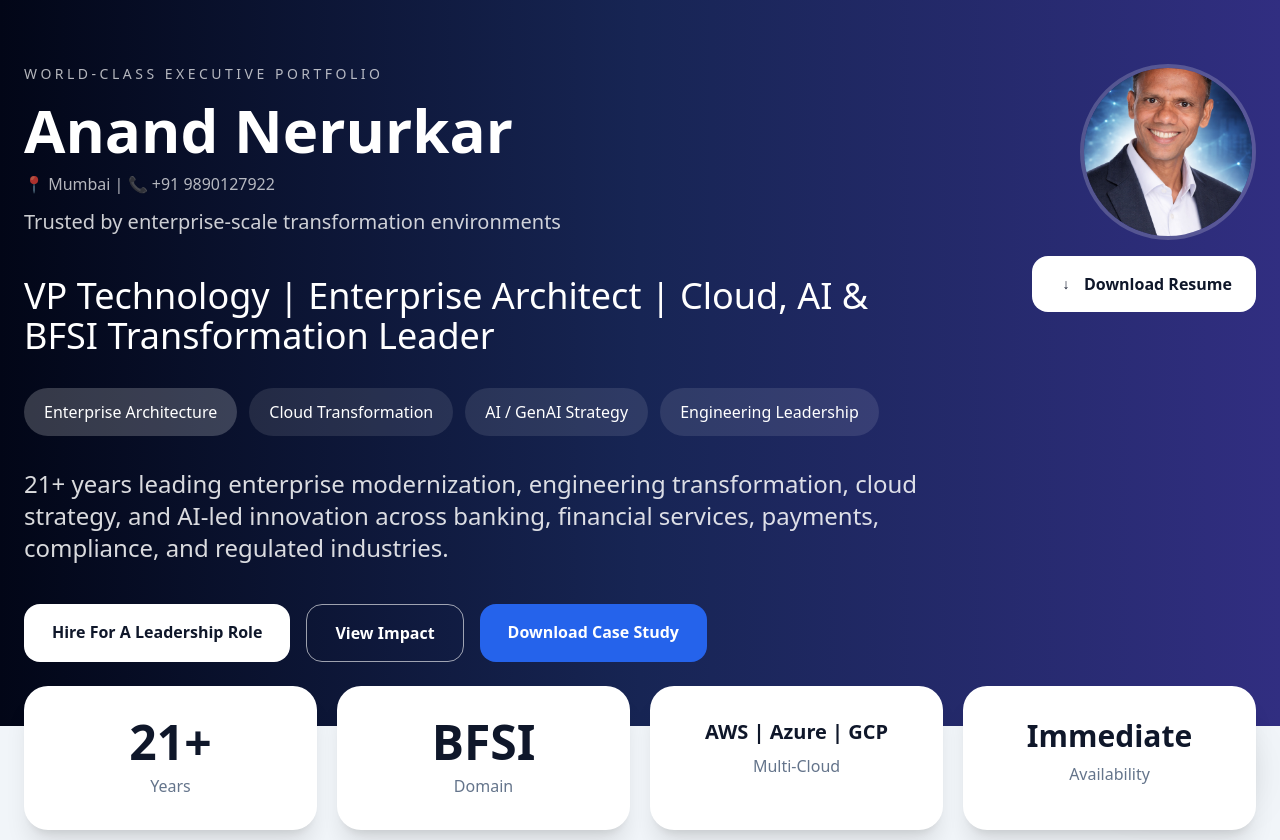
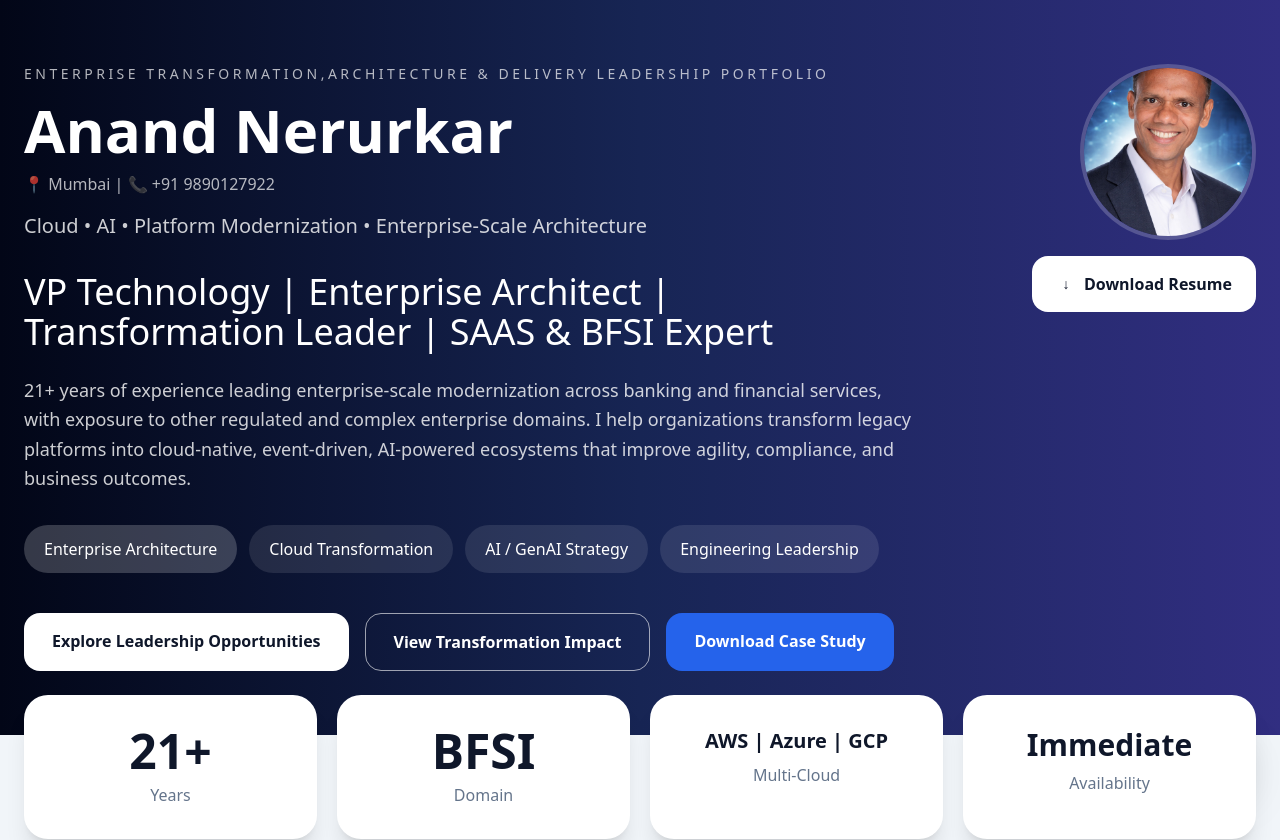
Before and after one commit to anerurkar/anandn-portfolio, a React (Vite) app: page / in a window 1280 px wide. Shown: the top 840 px of the page. Built offline with nearby package versions, Linux system fonts and the light colour scheme.

Commit message:
HERO SECTION

```diff
--- a/src/App.jsx
+++ b/src/App.jsx
@@ -36,9 +36,11 @@ export default function ExecutivePortfolio() {
   <div className="max-w-7xl mx-auto px-6 py-16">
     <div className="flex justify-between items-start gap-8 flex-col md:flex-row">
 
+      {/* LEFT */}
       <div className="max-w-4xl">
+
         <p className="uppercase tracking-[0.25em] text-white/70 text-sm">
-                World-Class Executive Portfolio
+          Enterprise Transformation,Architecture & Delivery Leadership Portfolio
         </p>
 
         <h1 className="text-5xl md:text-6xl font-bold mt-4">
@@ -49,21 +51,32 @@ export default function ExecutivePortfolio() {
           📍 Mumbai | 📞 +91 9890127922
         </p>
 
-              <p className="mt-3 text-xl text-white/80">
-                Trusted by enterprise-scale transformation environments
+        <p className="mt-4 text-xl text-white/80">
+          Cloud • AI • Platform Modernization • Enterprise-Scale Architecture
         </p>
 
-              <h2 className="mt-10 text-3xl md:text-4xl leading-tight">
-                VP Technology | Enterprise Architect | Cloud, AI & BFSI Transformation Leader
+        <h2 className="mt-8 text-3xl md:text-4xl leading-tight">
+		VP Technology | Enterprise Architect | Transformation Leader | SAAS & BFSI Expert
+
         </h2>
 
+        {/* REFINED VALUE STATEMENT */}
+        <p className="mt-6 text-lg text-white/80 leading-relaxed">
+          21+ years of experience leading enterprise-scale modernization across banking and financial services,
+          with exposure to other regulated and complex enterprise domains. I help organizations transform legacy platforms
+          into cloud-native, event-driven, AI-powered ecosystems that improve agility, compliance, and business outcomes.
+        </p>
+
+        {/* TABS */}
         <div className="flex flex-wrap gap-3 mt-8">
           {Object.keys(tabs).map((t) => (
             <button
               key={t}
               onClick={() => setTab(t)}
               className={`px-5 py-3 rounded-full transition ${
-                      tab === t ? 'bg-white/20' : 'bg-white/10 hover:bg-white/15'
+                tab === t
+                  ? 'bg-white/20'
+                  : 'bg-white/10 hover:bg-white/15'
               }`}
             >
               {t}
@@ -71,27 +84,36 @@ export default function ExecutivePortfolio() {
           ))}
         </div>
 
-              <p className="mt-8 text-xl md:text-2xl text-white/85 leading-relaxed">
-                21+ years leading enterprise modernization, engineering transformation, cloud strategy, and AI-led innovation across banking, financial services, payments, compliance, and regulated industries.
-              </p>
-
+        {/* CTA */}
         <div className="mt-10 flex flex-wrap gap-4">
-                <a href="#contact" className="bg-white text-slate-900 px-7 py-4 rounded-2xl font-semibold">
-                  Hire For A Leadership Role
+          <a
+            href="#contact"
+            className="bg-white text-slate-900 px-7 py-4 rounded-2xl font-semibold"
+          >
+            Explore Leadership Opportunities
           </a>
 
-                <a href="#impact" className="border border-white/60 px-7 py-4 rounded-2xl font-semibold">
-                  View Impact
+          <a
+            href="#impact"
+            className="border border-white/60 px-7 py-4 rounded-2xl font-semibold"
+          >
+            View Transformation Impact
           </a>
 
-
-				<a href="/Anand_Nerurkar_Case_Study_v2.pdf" download="Anand_Nerurkar_Case_Study.pdf" className="bg-blue-600 text-white px-7 py-4 rounded-2xl font-semibold">
+          <a
+            href="/Anand_Nerurkar_Case_Study_v2.pdf"
+            download="Anand_Nerurkar_Case_Study.pdf"
+            className="bg-blue-600 text-white px-7 py-4 rounded-2xl font-semibold"
+          >
             Download Case Study
           </a>
         </div>
+
       </div>
 
+      {/* RIGHT */}
       <div className="flex flex-col gap-4 items-center md:items-end">
+
         <img
           src="/profile-photo.jpeg"
           className="w-44 h-44 rounded-full object-cover border-4 border-white/20"
@@ -106,7 +128,9 @@ export default function ExecutivePortfolio() {
           <Icon>↓</Icon>
           Download Resume
         </a>
+
       </div>
+
     </div>
   </div>
 </section>
```
Lines whose indentation alone changed are shown as unchanged.
